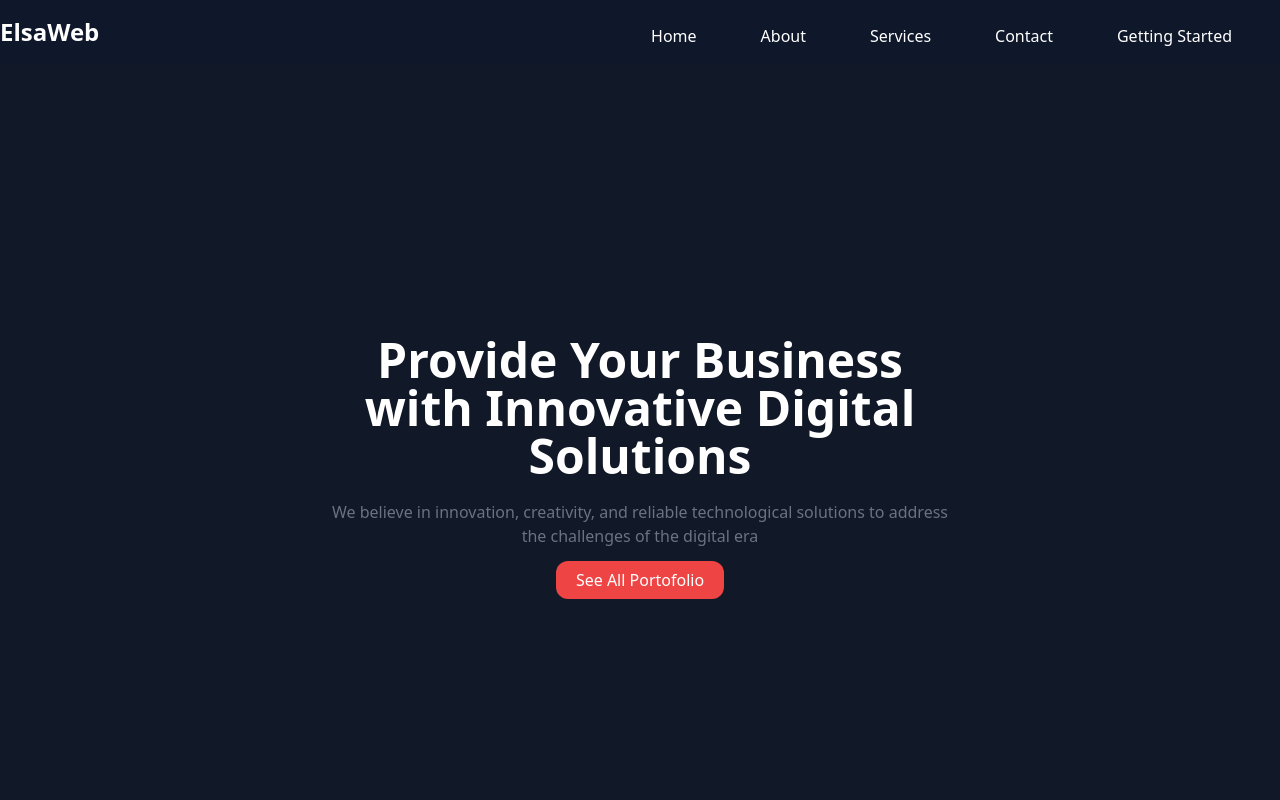
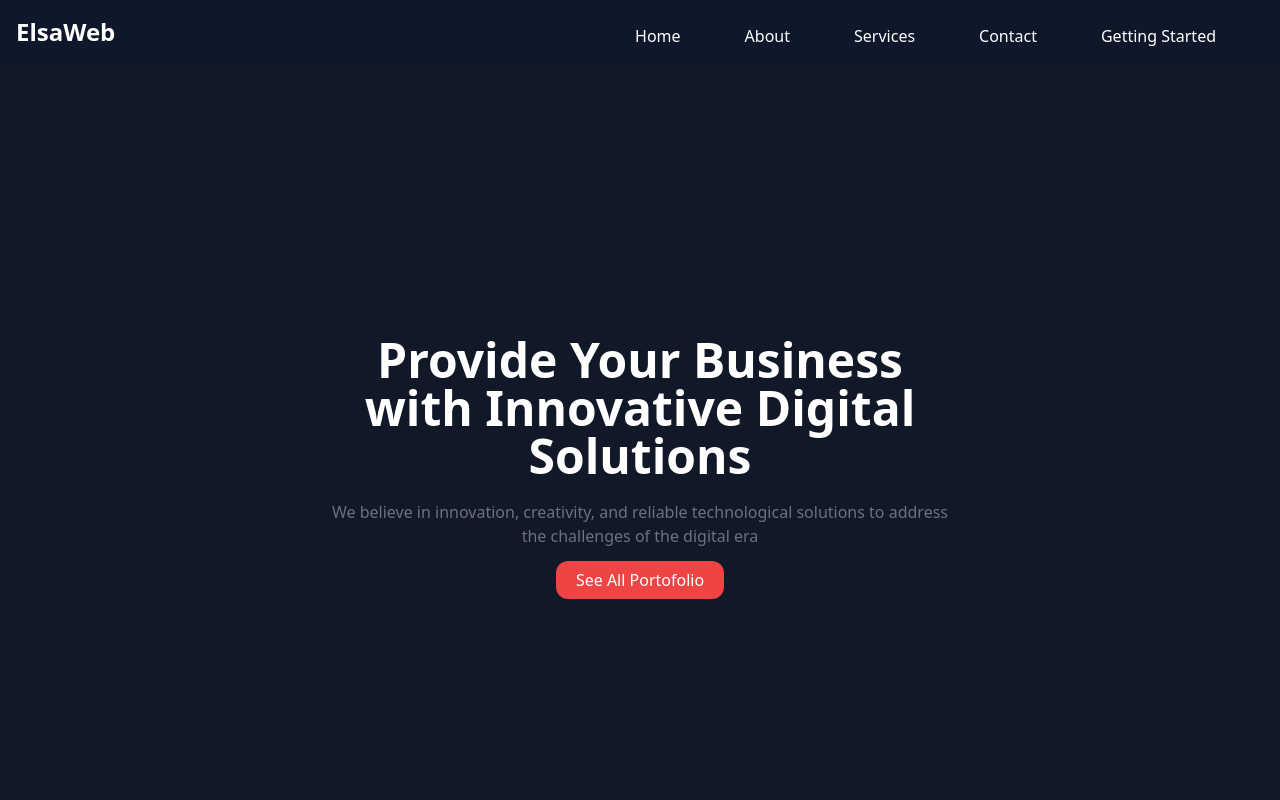
Before and after one commit to elsaasrg/tailwindcss, a website: page index.html in a window 1280 px wide. Shown: the top 800 px of the page. Drawn offline with Linux system fonts and the light colour scheme.

Commit message:
Update index.html
tambah padding untuk header

```diff
--- a/index.html
+++ b/index.html
@@ -21,7 +21,7 @@
         </nav>
     </header> -->
 
-    <header class="bg-slate-900 absolute top-0 left-0 w-full flex items-center z-10 my-4 lg:my-0 lg:py-4 lg:sticky">
+    <header class="bg-slate-900 absolute top-0 left-0 w-full flex items-center z-10 my-4 lg:my-0 lg:py-4 py-2 px-4 lg:sticky">
         <div class="mx-auto container ">
             <div class="flex items-center justify-between relative">
                 <div class="">
```
